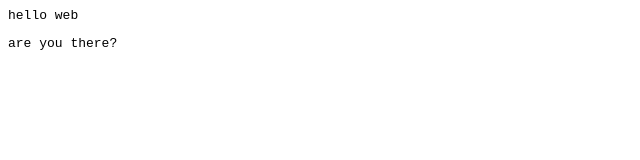
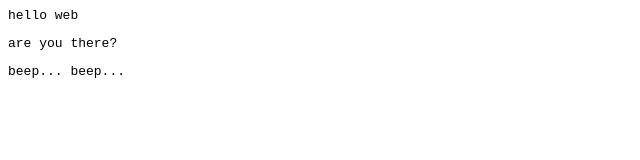
Before and after one commit to bailon/pageless, a plain HTML site: page index.html in a window 1280 px wide. Shown: the full height of the page, 0-640 px from the left. Drawn offline with Linux system fonts and the light colour scheme.

Commit message:
Beep beep

```diff
--- a/index.html
+++ b/index.html
@@ -6,5 +6,6 @@
   <body>
     <pre>hello web</pre>
     <pre>are you there?</pre>
+    <pre>beep... beep...</pre>
   </body>
 </html>
```
